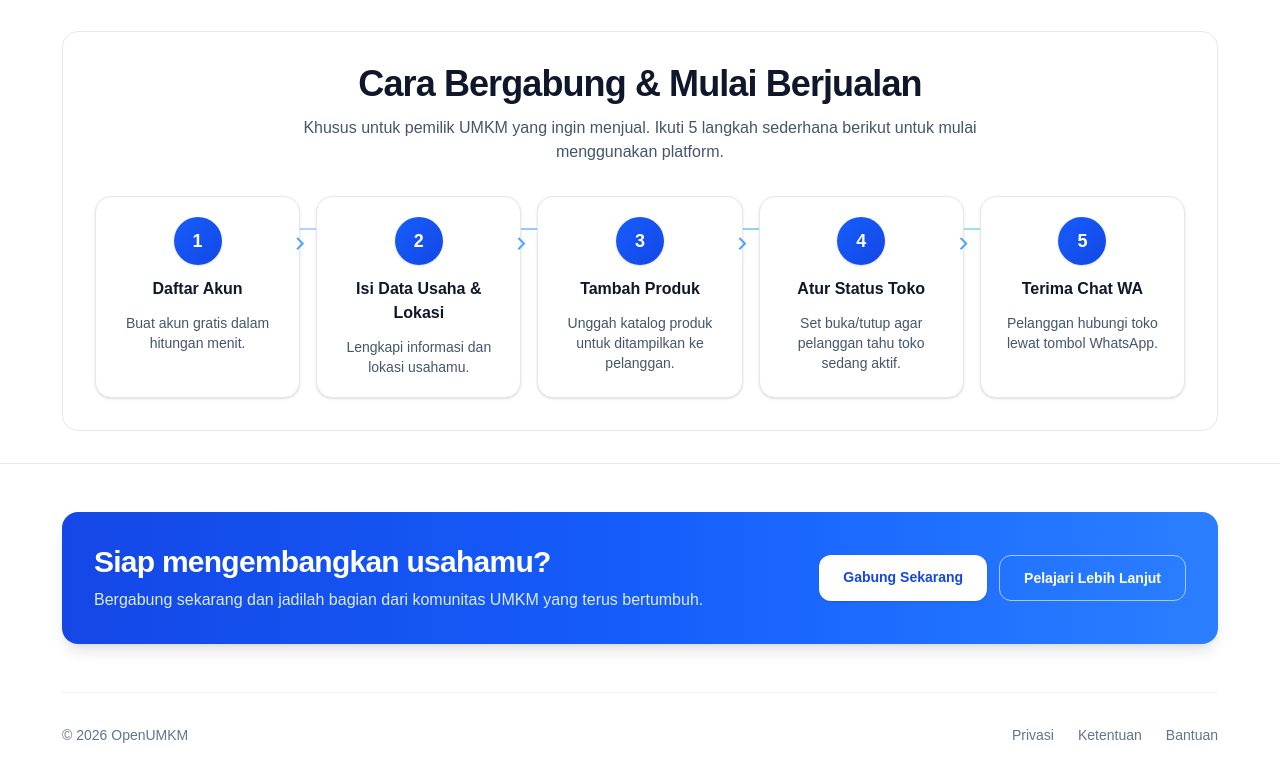
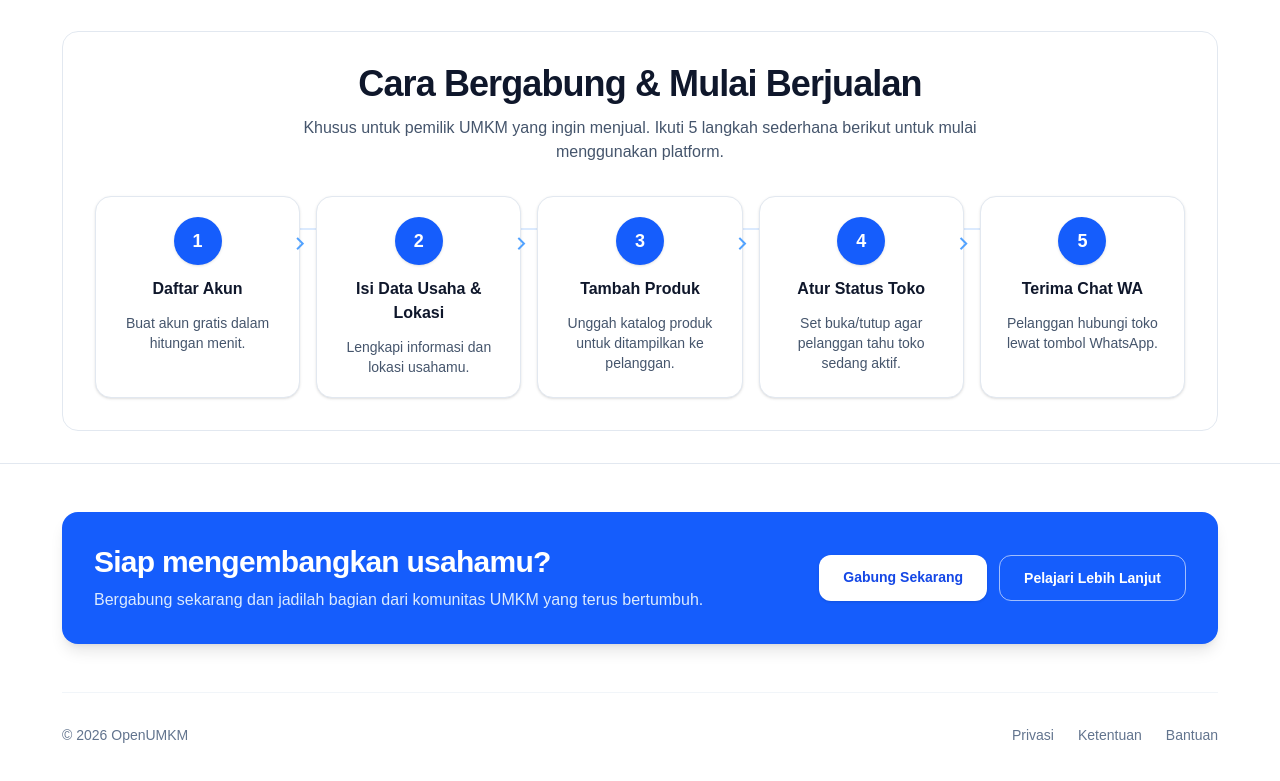
Before and after one commit to ianz56/OpenUMKM, a Next.js app: page / in a window 1280 px wide. Shown: the part 2517-3298 px from the top of the page. Built offline with nearby package versions, Linux system fonts and the light colour scheme.

Commit message:
finalize

```diff
--- a/app/about-us/page.tsx
+++ b/app/about-us/page.tsx
@@ -228,7 +228,7 @@ export default function AboutUsPage() {
         {/* CTA */}
         <section
           data-aos="fade-up"
-          className="rounded-2xl border border-slate-200 bg-gradient-to-br from-blue-50 via-white to-emerald-50 p-8 sm:p-10"
+          className="rounded-2xl border border-slate-200 bg-slate-50 p-8 sm:p-10"
         >
           <div className="flex flex-col gap-4 sm:flex-row sm:items-center sm:justify-between">
             <div>
--- a/app/components/Footer.tsx
+++ b/app/components/Footer.tsx
@@ -11,7 +11,7 @@ const Footer = () => {
     <footer className="border-t border-slate-200 bg-white py-12">
       <div className="mx-auto max-w-[1220px] px-4 sm:px-6 lg:px-8">
         {/* Call to Action Box */}
-        <div className="rounded-2xl bg-gradient-to-r from-blue-700 via-blue-600 to-blue-500 p-8 text-white shadow-lg">
+        <div className="rounded-2xl bg-blue-600 p-8 text-white shadow-lg">
           <div className="flex flex-col gap-6 lg:flex-row lg:items-center lg:justify-between">
             <div>
               <h2 className="text-2xl font-black tracking-tight sm:text-3xl">
--- a/app/components/RegistrationStep.tsx
+++ b/app/components/RegistrationStep.tsx
@@ -15,13 +15,13 @@ const RegistrationSteps = () => {
       </div>
 
       <div className="relative mt-8">
-        <div className="absolute top-8 left-14 right-14 hidden h-0.5 bg-gradient-to-r from-blue-200 via-blue-300 to-emerald-200 lg:block"></div>
+        <div className="absolute top-8 left-14 right-14 hidden h-0.5 bg-blue-100 lg:block"></div>
         <ol className="grid gap-4 md:grid-cols-2 lg:grid-cols-5">
           {steps.map((item, index) => (
             <li key={index} className="relative">
               <article className="relative z-10 h-full rounded-2xl border border-slate-200 bg-white p-5 shadow-sm transition hover:-translate-y-0.5 hover:shadow-md">
                 <div className="flex flex-col items-center gap-3 text-center">
-                  <div className="flex h-12 w-12 items-center justify-center rounded-full bg-gradient-to-br from-blue-600 to-blue-700 text-lg font-black text-white shadow">
+                  <div className="flex h-12 w-12 items-center justify-center rounded-full bg-blue-600 text-lg font-black text-white shadow">
                     {index + 1}
                   </div>
                   <h3 className="text-base font-bold text-slate-900">{item.title}</h3>
--- a/app/contact/page.tsx
+++ b/app/contact/page.tsx
@@ -188,7 +188,7 @@ export default function ContactPage() {
             </div>
 
             <div
-              className="rounded-2xl border border-slate-200 bg-gradient-to-br from-blue-600 to-blue-700 p-6 text-white"
+              className="rounded-2xl border border-slate-200 bg-blue-600 p-6 text-white"
               data-testid="contact-cta-card"
             >
               <h3 className="text-lg font-black">Belum Daftar Toko?</h3>
--- a/app/services/page.tsx
+++ b/app/services/page.tsx
@@ -331,7 +331,7 @@ export default function ServicesPage() {
           </div>
 
           <div className="relative">
-            <div className="absolute top-8 left-14 right-14 hidden h-0.5 bg-gradient-to-r from-blue-200 via-blue-300 to-emerald-200 lg:block"></div>
+            <div className="absolute top-8 left-14 right-14 hidden h-0.5 bg-blue-100 lg:block"></div>
             <ol className="grid gap-4 md:grid-cols-2 lg:grid-cols-4">
               {flow.map((s, idx) => (
                 <li
@@ -345,7 +345,7 @@ export default function ServicesPage() {
                     className="relative z-10 h-full rounded-2xl border border-slate-200 bg-white p-5 shadow-sm transition hover:-translate-y-0.5 hover:shadow-md"
                   >
                     <div className="flex flex-col items-center gap-3 text-center">
-                      <div className="flex h-12 w-12 items-center justify-center rounded-full bg-gradient-to-br from-blue-600 to-blue-700 text-lg font-black text-white shadow">
+                      <div className="flex h-12 w-12 items-center justify-center rounded-full bg-blue-600 text-lg font-black text-white shadow">
                         {s.num}
                       </div>
                       <h3 className="text-base font-bold text-slate-900">
```
